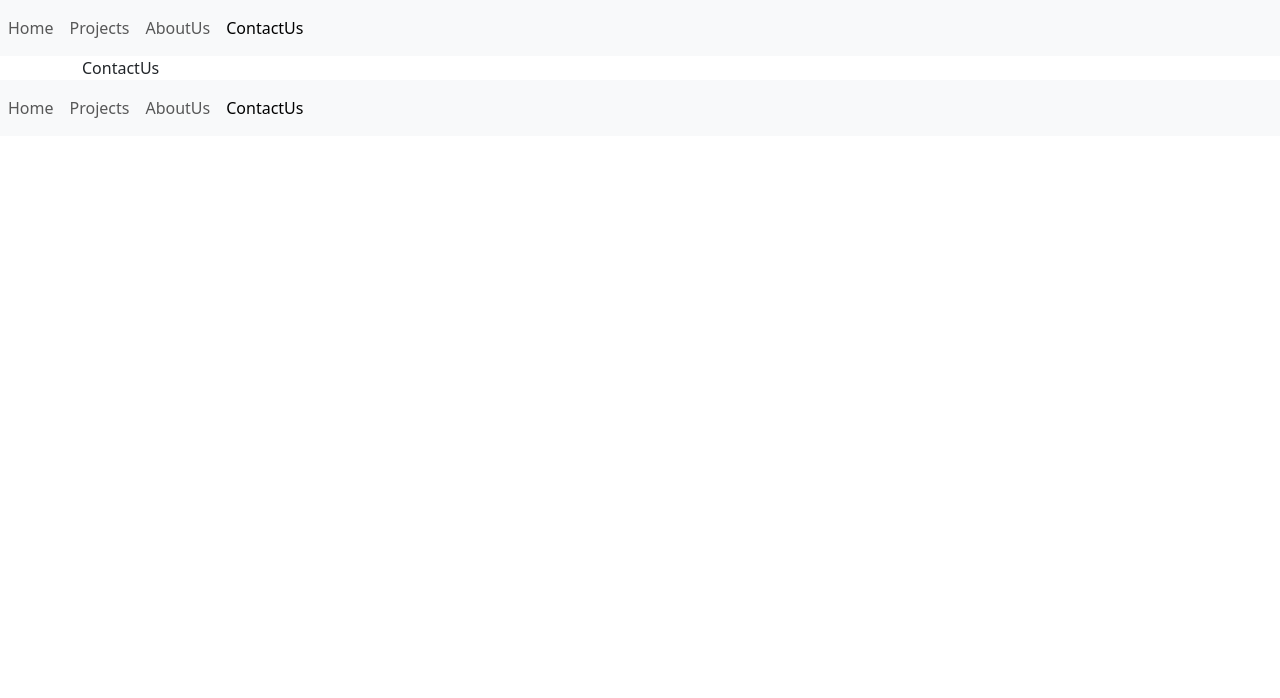
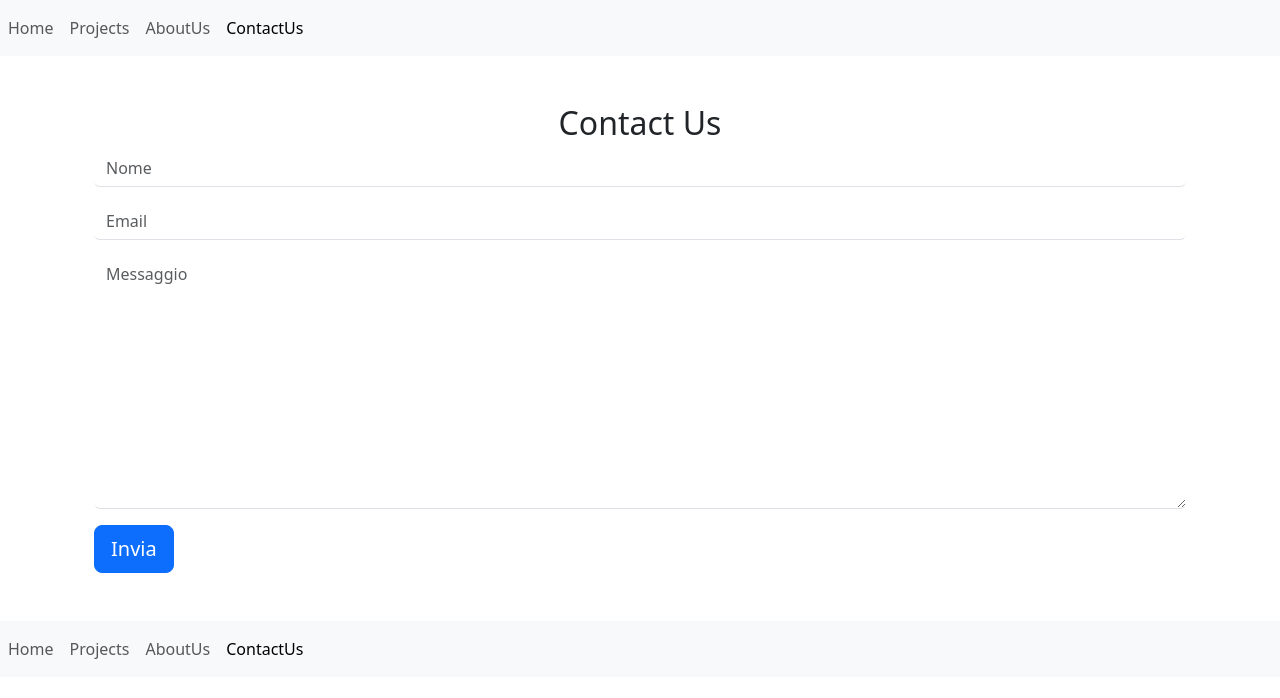
Before and after one commit to AndreaGallini/laravel-vue-router, a Vue app: page /contactus in a window 1280 px wide. Shown: the top 698 px of the page. Built offline with nearby package versions, Linux system fonts and the light colour scheme.

Commit message:
add contact page

```diff
--- /dev/null
+++ b/src/components/ContactsFormComponent.vue
@@ -0,0 +1,81 @@
+<template>
+    <div>
+        <section class="contact_me py-5">
+        <div class="inner-wrapper">
+            <div class="container-fluid text-center">
+                <h2 class="">Contact Us</h2>
+                <div class="row">
+                    <form class="col-12 text-start" @submit.prevent="sendEmail()">
+                        <div class="mb-3">
+                            <input class="border-0 border-bottom form-control"
+                                type="text" name="nome" id="nome" placeholder="Nome" v-model="nome" :class="{'is-invalid': errors.nome}" >
+                                <p class="invalid-feedback" v-for="(error,index) in errors.nome" :key="index">{{ error }}</p>
+
+                        </div>
+                        <div class="mb-3">
+                            <input class="border-0 border-bottom form-control"
+                                type="email" name="email" id="email" placeholder="Email" v-model="email" :class="{'is-invalid': errors.email}" >
+                                <p  class="invalid-feedback"  v-for="(error,index) in errors.email" :key="index">{{ error }}</p>
+                        </div>
+                        <div class="mb-3">
+                            <textarea class="border-0 border-bottom form-control"
+                               name="messaggio" id="messaggio" cols="30"
+                                rows="10" placeholder="Messaggio" v-model="messaggio" :class="{'is-invalid': errors.messaggio}" ></textarea>
+                                <p class="invalid-feedback" v-for="(error,index) in errors.messaggio" :key="index">{{ error }}</p>
+                        </div>
+                        <button class="btn btn-lg btn-primary text-white" type="submit" :disabled="loading">{{ loading ? 'Invio....' : 'Invia' }}</button>
+                    </form>
+                </div>
+            </div>
+        </div>
+    </section>
+    </div>
+</template>
+
+<script>
+import axios from 'axios';
+import { store } from '../store';
+    export default {
+    name: 'ContactFormComponent',
+        data() {
+            return {
+                store,
+                nome: '',
+                email: '',
+                messaggio: '',
+                success: false,
+                errors: {},
+                loading : false,
+            }
+    },
+    methods: {
+
+
+        sendEmail() {
+            this.loading = true;
+            var data = {
+                nome: this.nome,
+                email: this.email,
+                messaggio : this.messaggio,
+            }
+            axios.post(`${this.store.apiURL}/contacts`, data).then((res) => {
+                console.log(res.data);
+                this.success = res.data.success;
+                    if(!this.success){
+                        this.errors = res.data.errors;
+                        console.log(this.errors);
+                    } else {
+                        this.nome = '';
+                        this.email = '';
+                        this.messaggio = '';
+                    }
+                    this.loading = false;
+            });
+            }
+        }
+    }
+</script>
+
+<style lang="scss" scoped>
+
+</style>
--- a/src/pages/ContactUs.vue
+++ b/src/pages/ContactUs.vue
@@ -1,10 +1,18 @@
 <template>
-  <div>ContactUs</div>
+
+  <div class="row">
+    <div class="col-12">
+      <ContactsFormComponent></ContactsFormComponent>
+    </div>
+
+  </div>
 </template>
 
 <script>
+import ContactsFormComponent from '../components/ContactsFormComponent.vue';
 export default {
   name: "ContactUs",
+  components:{ContactsFormComponent}
 };
 </script>
 
```
